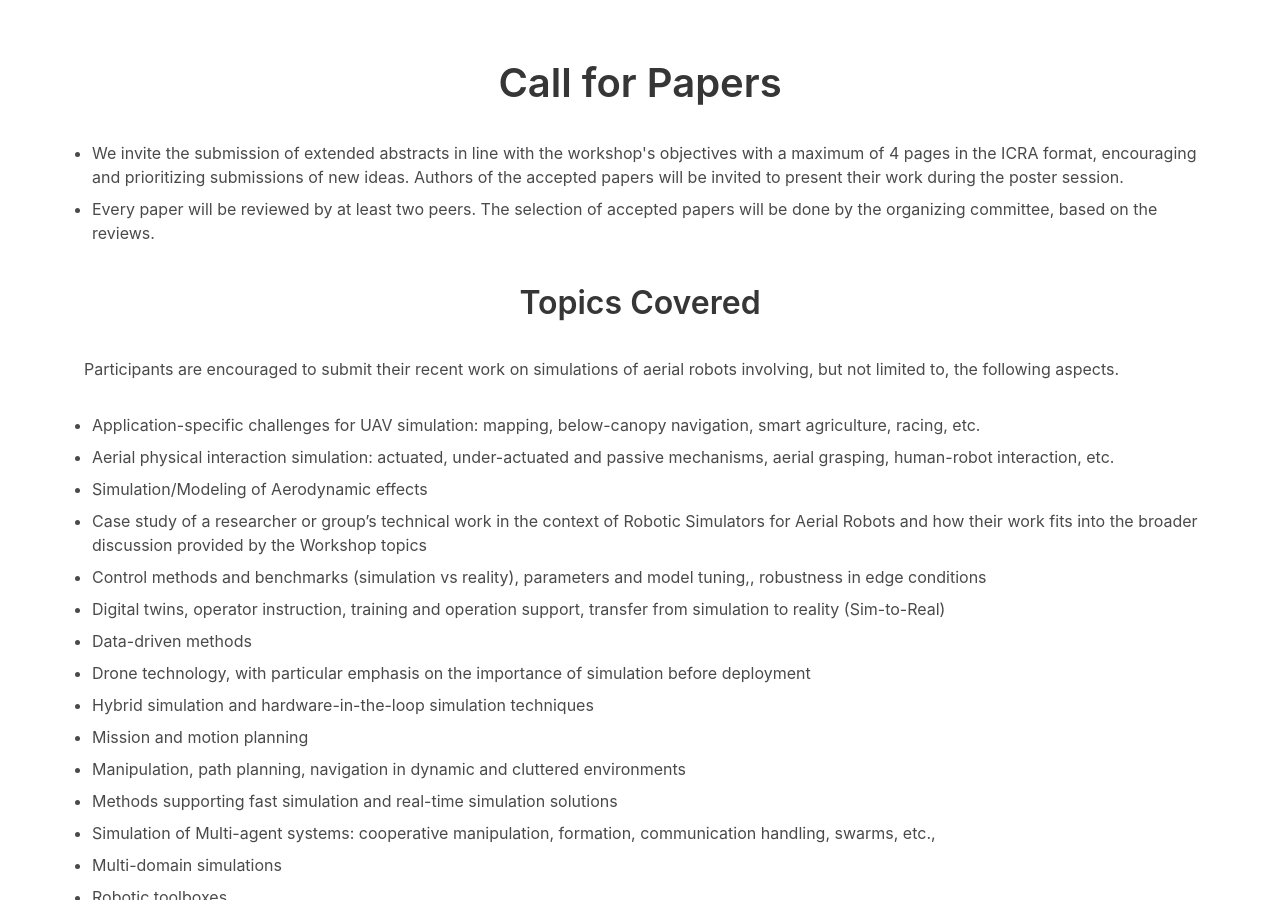
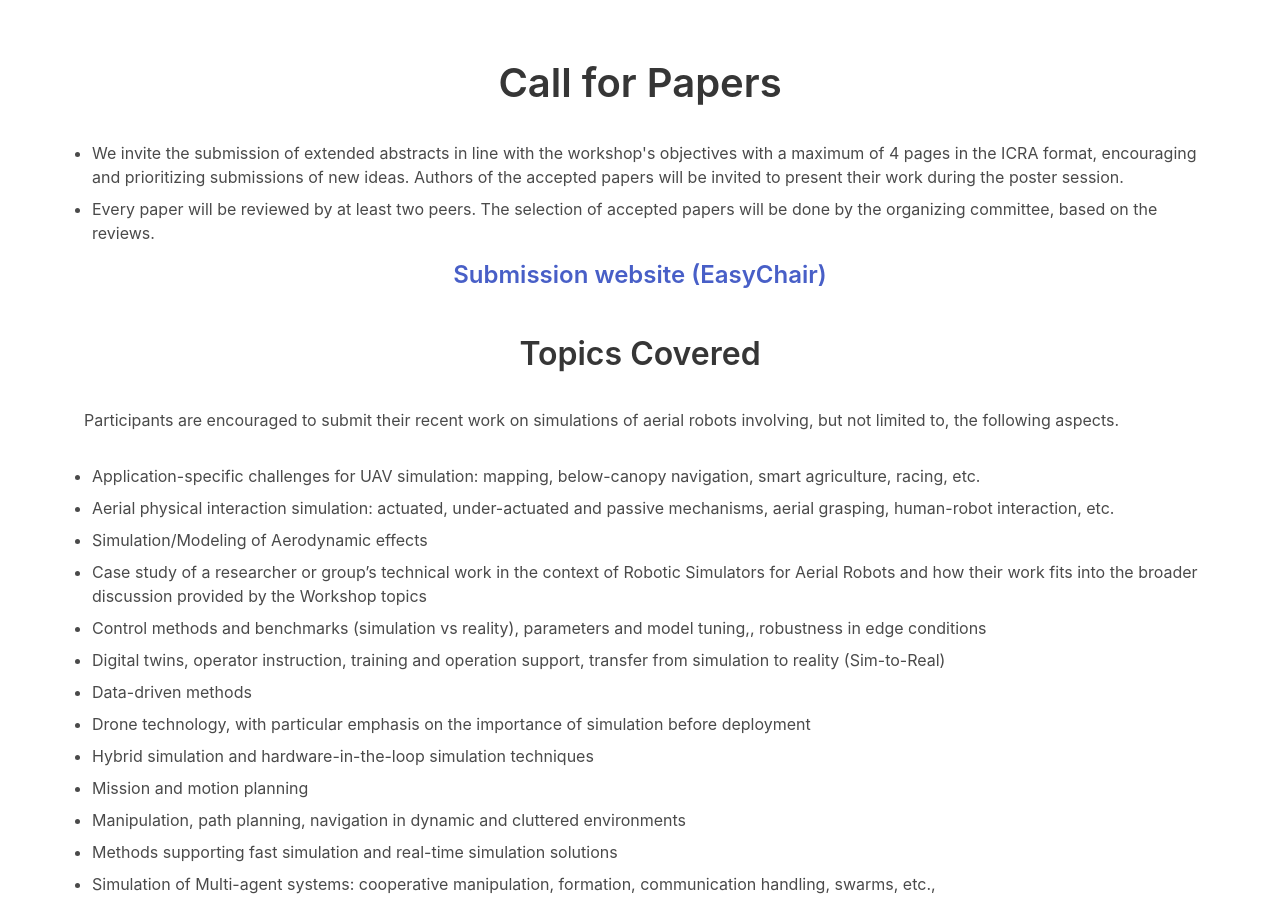
Before and after one commit to IMRCLab/workshop-uav-sims-icra2023, a Jekyll site: the page built from index.html, in a window 1280 px wide and 900 px high, scrolled down 839 px. Built offline with Jekyll 4.4.1, drawn with Linux system fonts in a browser that asks for light colours.

Commit message:
return the submission website at call of papers

```diff
--- a/index.html
+++ b/index.html
@@ -132,7 +132,7 @@ title: The Role of Robotics Simulators for Unmanned Aerial Vehicles
         <li>Every paper will be reviewed by at least two peers. The selection of accepted papers will be done by the organizing committee, based on
           the reviews.</li>
       </ul>
-      <!-- <center><h3><a href="https://easychair.org/conferences/?conf=rs4uavs">Submission website (EasyChair)</a></h3></center> -->
+      <center><h3><a href="https://easychair.org/conferences/?conf=rs4uavs">Submission website (EasyChair)</a></h3></center>
     </div>
   </div>
 
```
